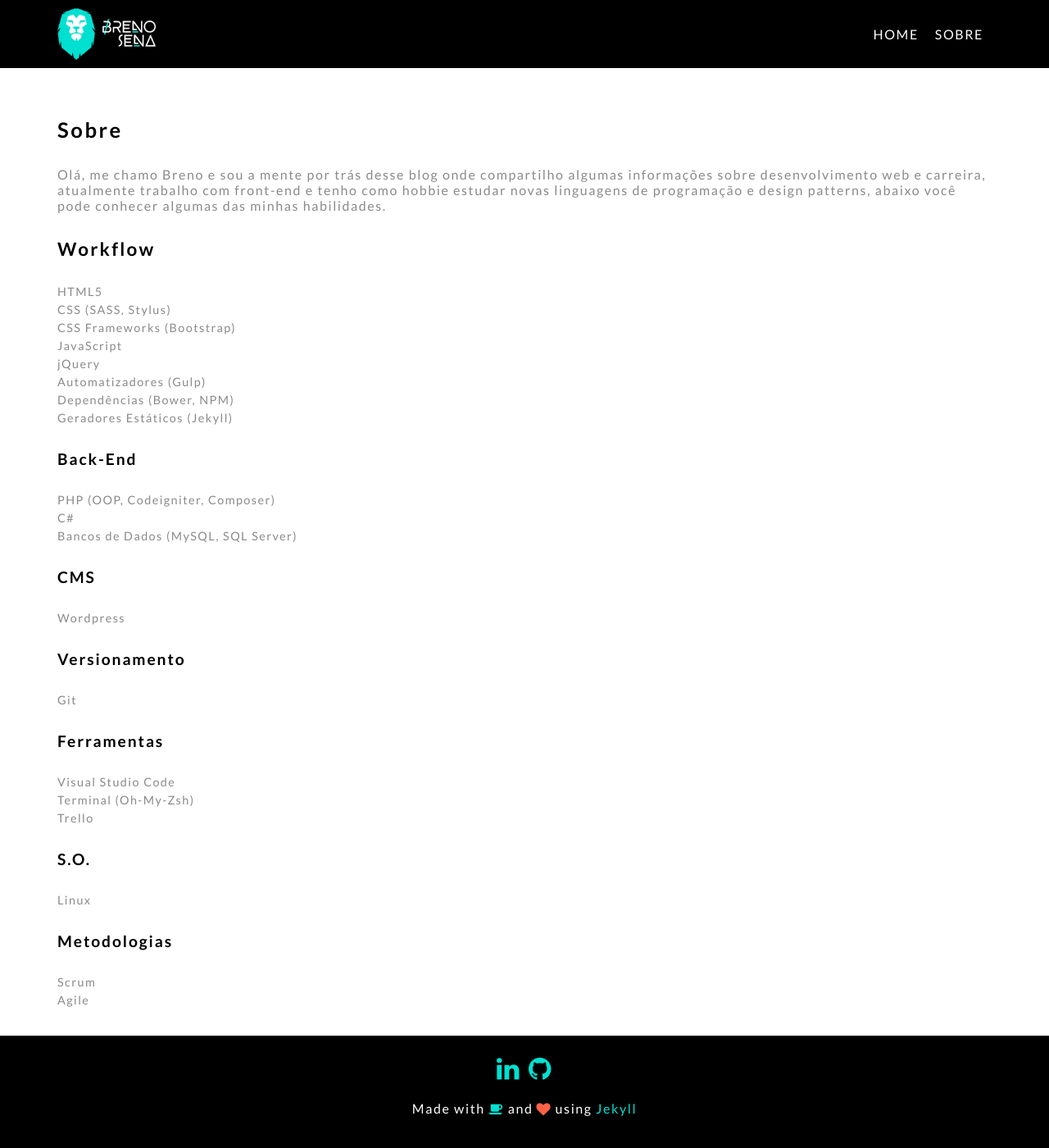
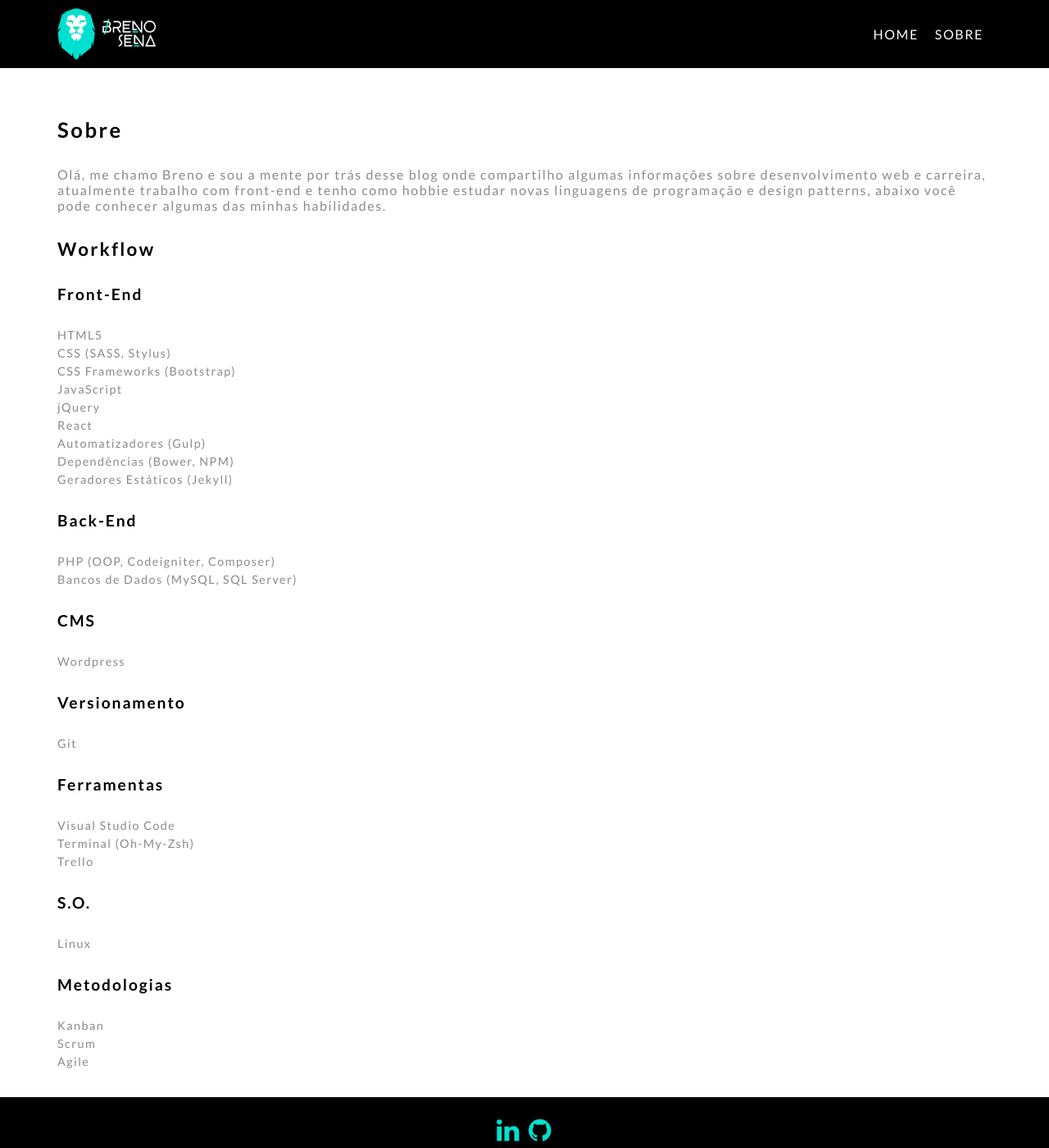
Before and after one commit to brenofsena/brenofsena.github.io, a Jekyll site: the page built from about.md, in a window 1280 px wide and 1400 px high. Shown: the whole window at 82% size. Built offline with Jekyll 4.4.1, drawn with Linux system fonts in a browser that asks for light colours; nearby versions of some CDN libraries.

Commit message:
update about.md

```diff
--- a/about.md
+++ b/about.md
@@ -8,11 +8,14 @@
 
 ##  Workflow
 
+### Front-End
+
 - HTML5
 - CSS (SASS, Stylus)
 - CSS Frameworks (Bootstrap)
 - JavaScript
 - jQuery
+- React
 - Automatizadores (Gulp)
 - Dependências (Bower, NPM)
 - Geradores Estáticos (Jekyll)
@@ -20,7 +23,6 @@
 ### Back-End
 
 - PHP (OOP, Codeigniter, Composer)
-- C#
 - Bancos de Dados (MySQL, SQL Server)
 
 ### CMS
@@ -43,5 +45,6 @@
 
 ### Metodologias
 
+- Kanban
 - Scrum
 - Agile
```
